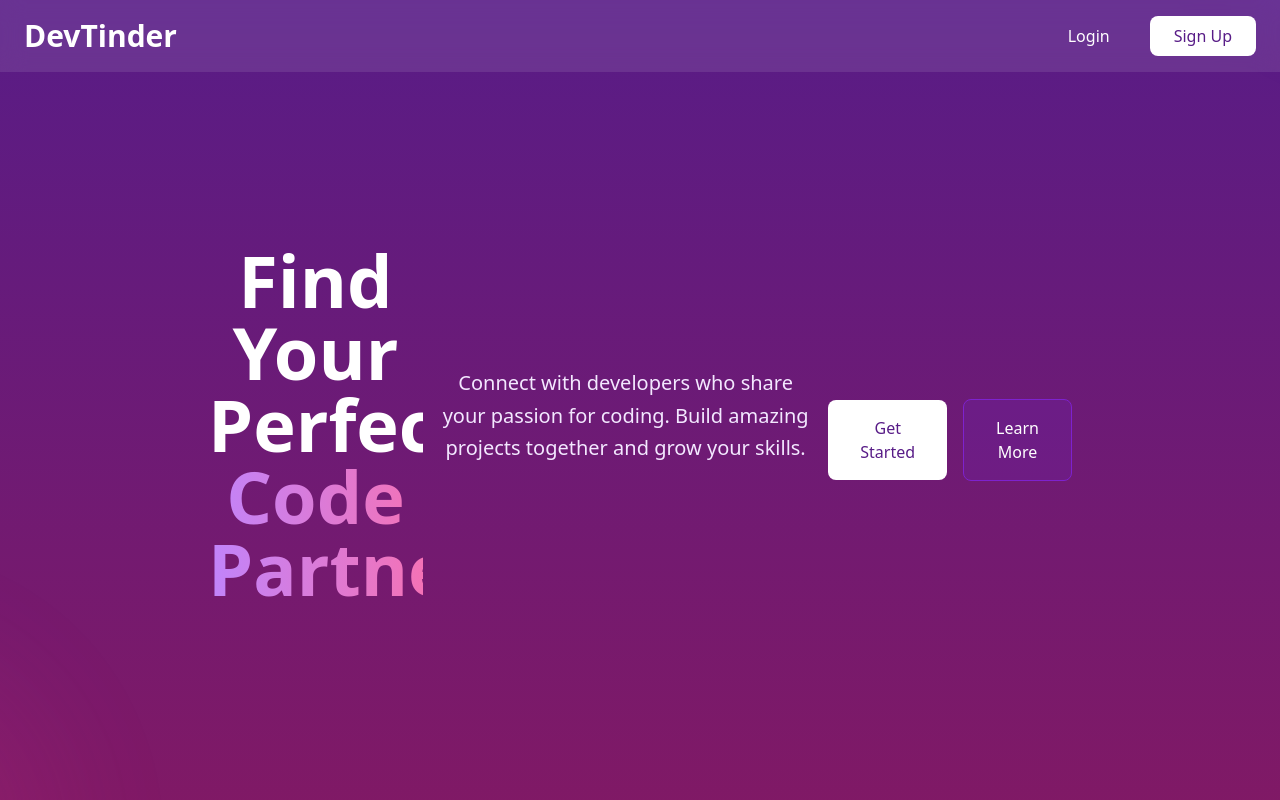
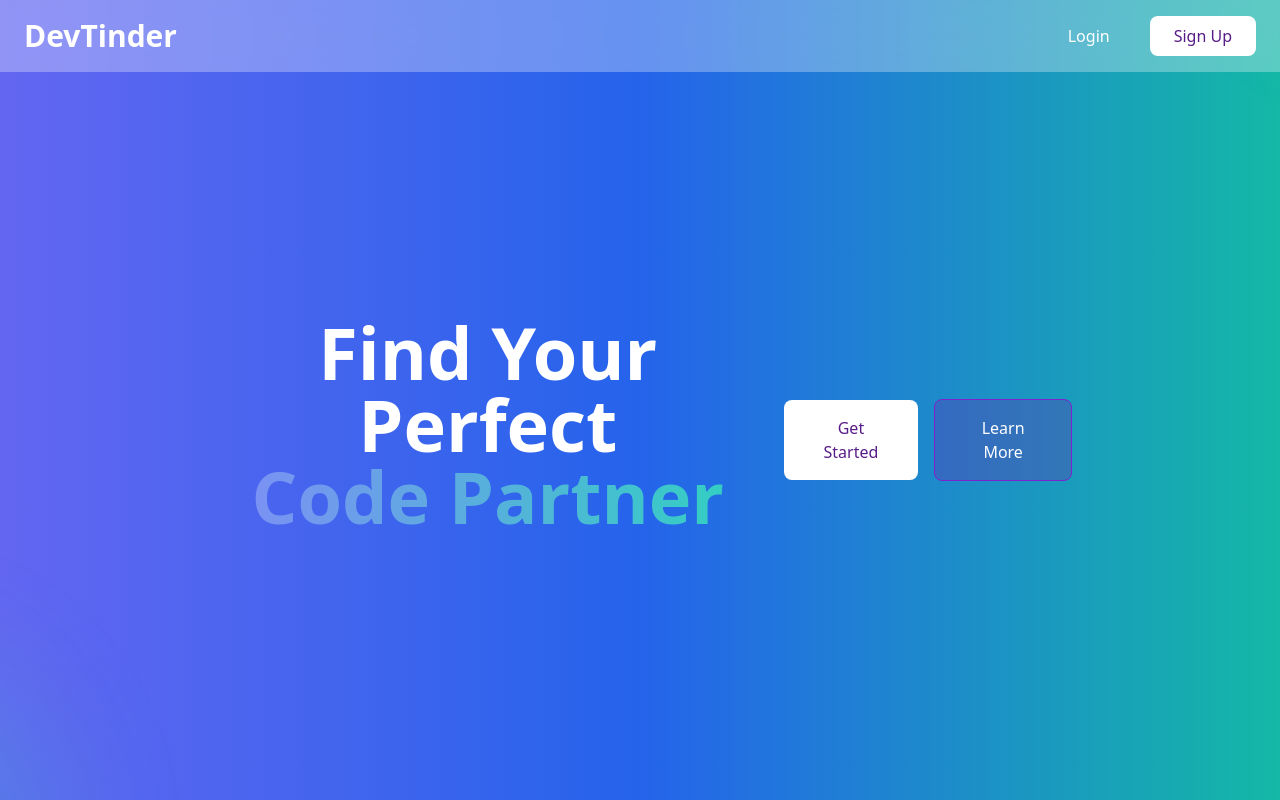
Before and after one commit to sidgureja7803/dev-tinder_client, a React (Vite) app: page / in a window 1280 px wide. Shown: the top 800 px of the page. Built offline with nearby package versions, Linux system fonts and the light colour scheme.

Commit message:
Update Landing.jsx

```diff
--- a/src/components/Landing.jsx
+++ b/src/components/Landing.jsx
@@ -51,22 +51,6 @@ const Landing = () => {
       duration: 5
     });
 
-    // Features card animation with rotation
-    gsap.from('.feature-card', {
-      scrollTrigger: {
-        trigger: '.features-section',
-        start: 'top center+=100',
-        toggleActions: 'play none none reverse'
-      },
-      y: 100,
-      opacity: 0,
-      rotateX: 15,
-      rotateY: 5,
-      duration: 1,
-      stagger: 0.3,
-      ease: "power3.out"
-    });
-
     // Footer links animation
     gsap.from('footer a', {
       scrollTrigger: {
@@ -87,9 +71,9 @@ const Landing = () => {
   }, []);
 
   return (
-    <div className="min-h-screen bg-gradient-to-b from-purple-900 to-pink-800 overflow-hidden">
+    <div className="min-h-screen bg-gradient-to-r from-indigo-500 via-blue-600 to-teal-500 overflow-hidden">
       {/* Navigation */}
-      <nav className="fixed w-full z-50 bg-white/10 backdrop-blur-md">
+      <nav className="fixed w-full z-50 bg-white/30 backdrop-blur-md">
         <div className="container mx-auto px-6 py-4">
           <div className="flex justify-between items-center nav-content">
             <div className="flex items-center">
@@ -119,13 +103,11 @@ const Landing = () => {
           <div className="hero-content max-w-4xl mx-auto text-center">
             <h1 className="hero-title text-5xl md:text-7xl font-bold text-white mb-8 leading-tight overflow-hidden">
               <span className="block">Find Your Perfect</span>
-              <span className="block text-transparent bg-clip-text bg-gradient-to-r from-purple-400 to-pink-400">
+              <span className="block text-transparent bg-clip-text bg-gradient-to-r from-indigo-400 to-teal-400">
                 Code Partner
               </span>
             </h1>
-            <p className="hero-description text-xl text-purple-100 mb-12 max-w-2xl mx-auto leading-relaxed">
-              Connect with developers who share your passion for coding. Build amazing projects together and grow your skills.
-            </p>
+
             <div className="hero-buttons flex flex-col sm:flex-row items-center justify-center gap-4">
               <Link
                 to="/signup"
@@ -145,13 +127,13 @@ const Landing = () => {
 
         {/* Decorative elements */}
         <div className="absolute inset-0 overflow-hidden pointer-events-none">
-          <div className="absolute -top-1/2 -right-1/4 w-96 h-96 bg-purple-500 rounded-full opacity-10 blur-3xl"></div>
-          <div className="absolute -bottom-1/4 -left-1/4 w-96 h-96 bg-pink-500 rounded-full opacity-10 blur-3xl"></div>
+          <div className="absolute -top-1/2 -right-1/4 w-96 h-96 bg-indigo-400 rounded-full opacity-20 blur-3xl"></div>
+          <div className="absolute -bottom-1/4 -left-1/4 w-96 h-96 bg-teal-400 rounded-full opacity-20 blur-3xl"></div>
         </div>
       </div>
 
       {/* Features */}
-      <div id="features" className="features-section py-32">
+      <div id="features" className="features-section py-32 opacity:1">
         <div className="container mx-auto px-6">
           <div className="grid md:grid-cols-3 gap-8">
             <div className="feature-card backdrop-blur-lg bg-white/10 p-8 rounded-2xl border border-purple-700/30 hover:border-purple-700/50 transition-all transform hover:scale-105 hover:rotate-1 shadow-xl hover:shadow-2xl">
```
